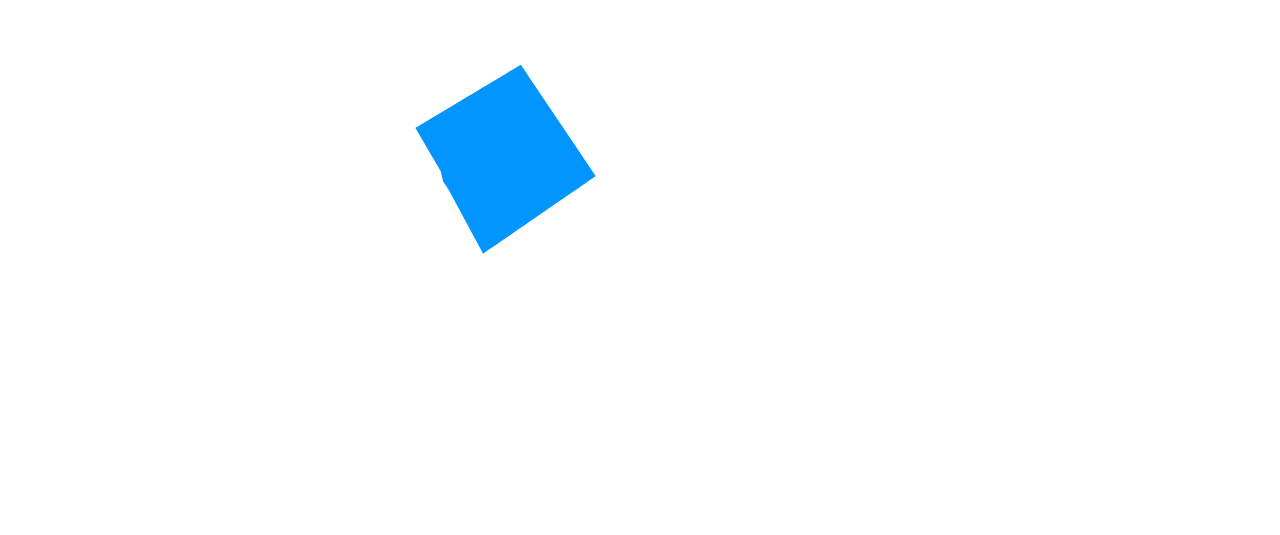
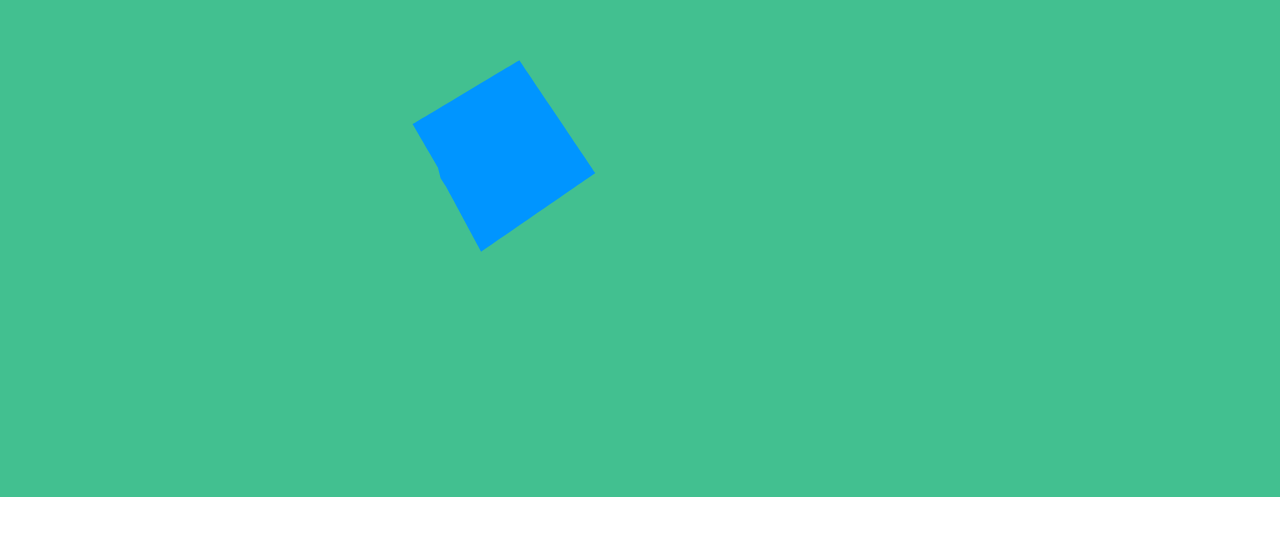
Before and after one commit to Nyolczas/bodymovin, a plain HTML site: page index.html in a window 1280 px wide. Shown: the part 227-762 px from the top of the page. Drawn offline with nearby package versions, Linux system fonts and the light colour scheme.

Commit message:
modify some things

```diff
--- /dev/null
+++ b/css/style.css
@@ -0,0 +1,18 @@
+body,
+html {
+    height: 100%;
+    width: 100%;
+    margin: 0;
+    padding: 0;
+}
+
+.wrapper {
+    background-color: rgb(66, 192, 144);
+    display: flex;
+    align-items: center;
+    justify-content: center;
+}
+
+#bm{
+    cursor: pointer;
+}
--- a/index.html
+++ b/index.html
@@ -5,9 +5,13 @@
     <meta name="viewport" content="width=device-width, initial-scale=1.0">
     <meta http-equiv="X-UA-Compatible" content="ie=edge">
     <title>Teszt</title>
+    <link rel="stylesheet" href="css/style.css">
 </head>
 <body>
-    <div id="bm"> </div>
+
+    <div class="wrapper">
+        <div id="bm"> </div>
+    </div>
 
     <!-- scripts -->
     <script src="js/lottie.js"></script>
```
Also changed, not shown: 2 other files.
